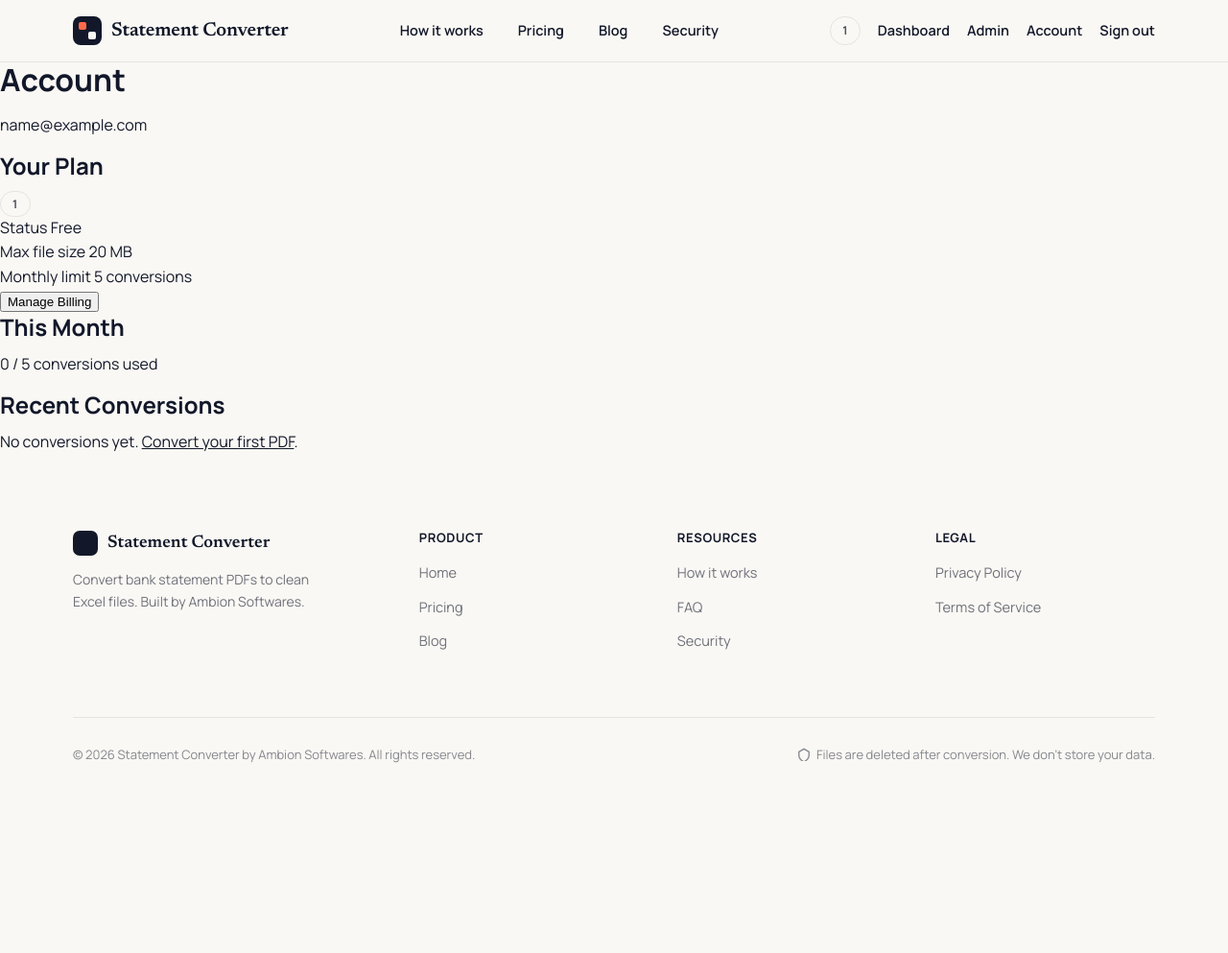
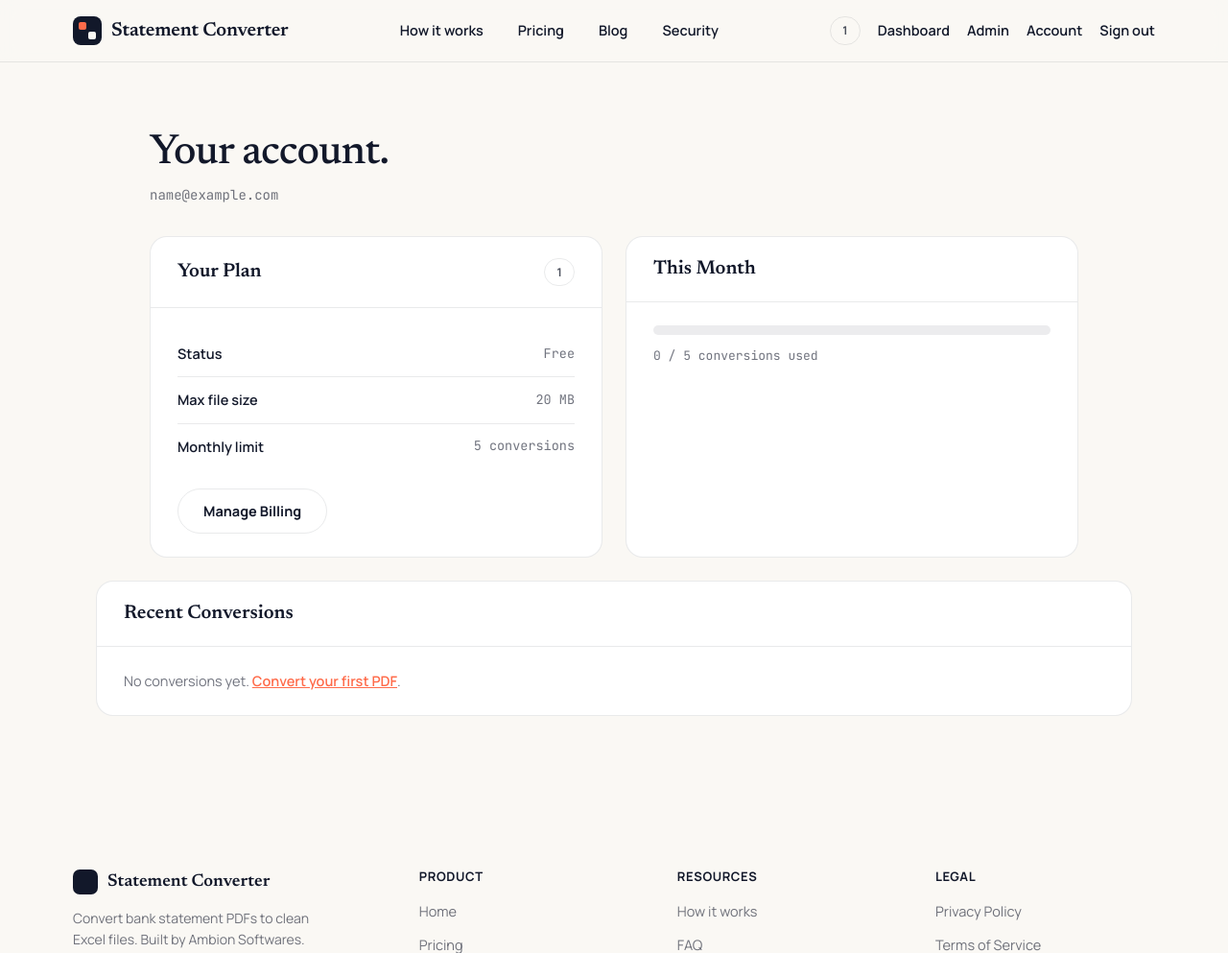
Before and after one commit to The-Product-Guy/bankstatementpdftoexcel.online, a Flask app: page /account in a window 1280 px wide. Shown: the top 993 px of the page at 96% size. Before the commit the page ends 795 px from the top, so only its background shows below. Run offline with Flask 3, Linux system fonts and the light colour scheme; the visitor is signed in with stand-in values (Sample User, id 1); data that the repository does not hold is empty; some libraries are stand-ins or nearby versions.

Commit message:
Restyle signin and account pages on ledger system
Co-Authored-By: Claude Fable 5 <noreply@anthropic.com>

```diff
--- a/static/styles.css
+++ b/static/styles.css
@@ -970,6 +970,217 @@ table.workbook td.num {
   .plan-card--featured { transform: none; }
 }
 
+/* ---------- Sign in ---------- */
+
+.signin-section {
+  display: grid;
+  grid-template-columns: 1.05fr 0.95fr;
+  gap: clamp(32px, 6vw, 80px);
+  align-items: center;
+  max-width: 1080px;
+  margin: 0 auto;
+  padding: clamp(56px, 8vw, 110px) var(--pad-x);
+}
+
+.signin-copy h1 { font-size: clamp(32px, 3.6vw, 46px); margin-bottom: 20px; }
+
+.signin-copy > p { font-size: 17px; line-height: 1.7; color: var(--muted); margin-bottom: 28px; }
+
+.signin-checklist { display: flex; gap: 12px; flex-wrap: wrap; }
+
+.signin-checklist span {
+  display: inline-flex;
+  align-items: center;
+  gap: 8px;
+  font-size: 13.5px;
+  font-weight: 600;
+  color: var(--muted);
+  padding: 7px 14px;
+  border: 1px solid var(--hairline);
+  border-radius: var(--radius-pill);
+}
+
+.signin-checklist span::before {
+  content: "";
+  width: 5px;
+  height: 5px;
+  border-radius: 50%;
+  background: var(--coral);
+}
+
+.signin-card {
+  background: #ffffff;
+  border: 1px solid var(--hairline);
+  border-radius: 22px;
+  padding: 40px 36px;
+  box-shadow: 0 30px 60px -40px rgba(18, 24, 42, 0.35);
+}
+
+.signin-card-header h2 { font-family: var(--font-display); font-size: 24px; font-weight: 600; margin-bottom: 6px; }
+
+.signin-card-header p { font-size: 14px; color: var(--muted); margin-bottom: 24px; }
+
+.signin-card .form-label { display: block; margin-bottom: 8px; }
+
+.signin-input { margin-bottom: 16px; }
+
+.signin-btn { width: 100%; }
+
+.signin-note { font-size: 13px; color: var(--muted); margin: 16px 0 0; text-align: center; }
+
+@media (max-width: 900px) {
+  .signin-section { grid-template-columns: 1fr; }
+}
+
+/* ---------- Account ---------- */
+
+.account-header { max-width: 1080px; margin: 0 auto; padding: clamp(48px, 6vw, 72px) var(--pad-x) 32px; }
+
+.account-header h1 { font-size: clamp(32px, 3.6vw, 44px); margin-bottom: 8px; }
+
+.account-header .subtitle { color: var(--muted); font-size: 14px; margin: 0; }
+
+.account-grid {
+  display: grid;
+  grid-template-columns: 1fr 1fr;
+  gap: 24px;
+  max-width: 1080px;
+  margin: 0 auto;
+  padding: 0 var(--pad-x);
+}
+
+.account-card {
+  background: #ffffff;
+  border: 1px solid var(--hairline);
+  border-radius: var(--radius-card);
+  overflow: hidden;
+}
+
+.account-card-full { max-width: 1080px; margin: 24px auto clamp(56px, 8vw, 96px); }
+
+@media (min-width: 761px) {
+  .account-card-full { margin-left: auto; margin-right: auto; }
+}
+
+.account-card-header {
+  display: flex;
+  justify-content: space-between;
+  align-items: center;
+  padding: 22px 28px;
+  border-bottom: 1px solid var(--hairline);
+}
+
+.account-card-header h2 { font-family: var(--font-display); font-size: 20px; font-weight: 600; margin: 0; }
+
+.account-card-body { padding: 24px 28px; }
+
+.plan-detail-row {
+  display: flex;
+  justify-content: space-between;
+  align-items: center;
+  gap: 16px;
+  padding: 12px 0;
+  border-bottom: 1px solid var(--hairline);
+}
+
+.plan-detail-row:last-child { border-bottom: none; }
+
+.plan-label { font-size: 14.5px; font-weight: 600; }
+
+.plan-value { font-family: var(--font-mono); font-size: 13.5px; color: var(--muted); }
+
+.plan-value.status-active { color: var(--ok-green); }
+
+.plan-value.status-past_due { color: #c2401f; }
+
+.plan-actions { margin-top: 20px; display: flex; gap: 12px; }
+
+.btn-secondary {
+  display: inline-flex;
+  align-items: center;
+  justify-content: center;
+  padding: 13px 26px;
+  border-radius: var(--radius-pill);
+  background: transparent;
+  border: 1px solid var(--hairline);
+  color: var(--ink);
+  font-family: var(--font-body);
+  font-weight: 700;
+  font-size: 14.5px;
+  cursor: pointer;
+  transition: border-color 0.15s ease;
+}
+
+.btn-secondary:hover { border-color: var(--ink); }
+
+.usage-bar {
+  height: 10px;
+  background: rgba(18, 24, 42, 0.08);
+  border-radius: var(--radius-pill);
+  overflow: hidden;
+  margin-bottom: 12px;
+}
+
+.usage-bar-fill {
+  height: 100%;
+  background: var(--coral);
+  border-radius: var(--radius-pill);
+  transition: width 0.3s ease;
+}
+
+.usage-bar-fill.usage-warning { background: #c2401f; }
+
+.usage-text { font-family: var(--font-mono); font-size: 13px; color: var(--muted); margin: 0; }
+
+.usage-upgrade-hint { font-size: 13.5px; margin: 12px 0 0; }
+
+.usage-upgrade-hint a { color: var(--coral); font-weight: 600; }
+
+.jobs-table-wrap { overflow-x: auto; }
+
+.jobs-table {
+  width: 100%;
+  border-collapse: collapse;
+  font-size: 13.5px;
+}
+
+.jobs-table th {
+  text-align: left;
+  font-size: 12px;
+  font-weight: 700;
+  letter-spacing: 0.05em;
+  text-transform: uppercase;
+  color: var(--muted);
+  padding: 8px 12px;
+  border-bottom: 1px solid var(--hairline);
+}
+
+.jobs-table td { padding: 10px 12px; border-bottom: 1px solid var(--hairline); }
+
+.jobs-table td.job-filename { font-family: var(--font-mono); font-size: 12.5px; }
+
+.job-status {
+  display: inline-flex;
+  padding: 3px 10px;
+  border-radius: var(--radius-pill);
+  font-size: 12px;
+  font-weight: 700;
+}
+
+.job-status[class*="completed"] { background: rgba(29, 122, 63, 0.1); color: var(--ok-green); }
+
+.job-status-processing, .job-status-queued { background: rgba(255, 215, 107, 0.2); color: #7a5b00; }
+
+.job-status[class*="error"] { background: rgba(255, 107, 74, 0.12); color: #c2401f; }
+
+.empty-state { color: var(--muted); font-size: 14.5px; margin: 0; }
+
+.empty-state a { color: var(--coral); font-weight: 600; }
+
+@media (max-width: 900px) {
+  .account-grid { grid-template-columns: 1fr; }
+}
+
 /* ---------- Motion ---------- */
 
 @media (prefers-reduced-motion: no-preference) {
--- a/templates/account.html
+++ b/templates/account.html
@@ -18,9 +18,9 @@
     {% endif %}
     {% endwith %}
 
-    <header class="header">
-        <h1>Account</h1>
-        <p class="subtitle">{{ current_user_email }}</p>
+    <header class="account-header">
+        <h1 class="display">Your account.</h1>
+        <p class="subtitle mono">{{ current_user_email }}</p>
     </header>
 
     <div class="account-grid">
--- a/templates/signin.html
+++ b/templates/signin.html
@@ -21,8 +21,8 @@
 
     <section class="signin-section signin-modern" aria-labelledby="signinTitle">
         <div class="signin-copy" data-reveal>
-            <span class="section-kicker">One-time link</span>
-            <h1 id="signinTitle">Start converting statements without creating a password.</h1>
+            <p class="eyebrow">One-time link</p>
+            <h1 id="signinTitle" class="display">Start converting statements without creating a password.</h1>
             <p>Enter your email and we will send a secure sign-in link. Your free account includes 5 conversions per month.</p>
             <div class="signin-checklist" aria-label="Sign in benefits">
                 <span>No credit card</span>
```
